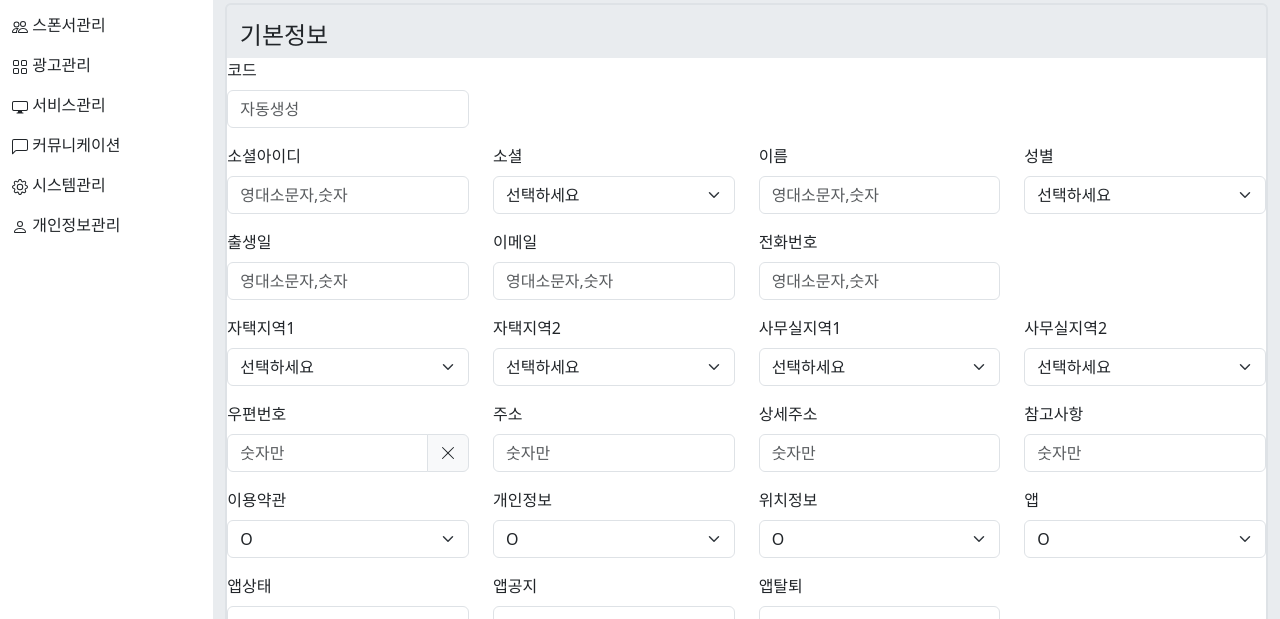
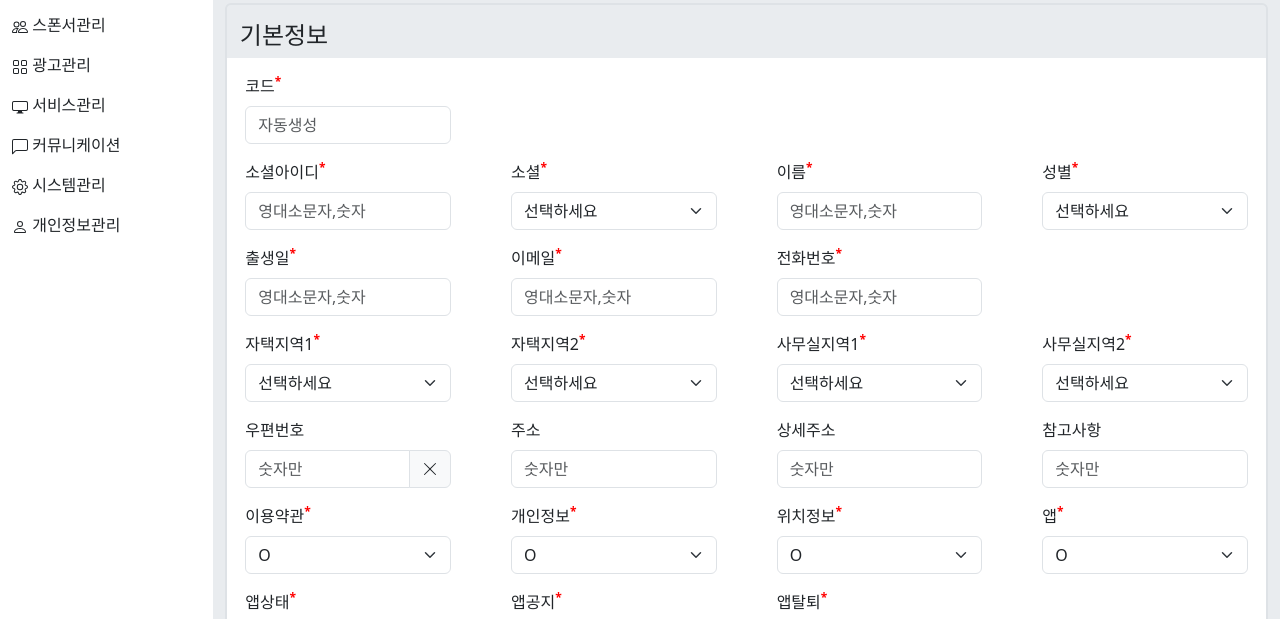
Before and after one commit to youngtaekseo/bootstrap, a plain HTML site: page Exam/MemberCreate.html in a window 1280 px wide. Shown: the part 163-782 px from the top of the page. Drawn offline with nearby package versions, Linux system fonts and the light colour scheme.

Commit message:
padding 적용, 위첨자 추가

```diff
--- a/Exam/MemberCreate.html
+++ b/Exam/MemberCreate.html
@@ -18,6 +18,11 @@
 
         .btn {
             text-align: left;
+        }
+
+        .col-3 {
+            padding-left: 30px;
+            padding-right: 30px;
         }
 
         footer {
@@ -209,22 +214,22 @@
                                     &nbsp;&nbsp;기본정보
                                 </div>
 
-                                <div class="bg-white" style="height: 1100px;">
+                                <div class="bg-white pt-3" style="height: 1100px;">
                                     <div class="row mb-3">
                                         <div class="col-3">
-                                            <label class="form-label" for="">코드</label>
+                                            <label class="form-label" for="">코드<sup style="color: red;"><b>*</b></sup></label>
                                             <input type="text" class="form-control" placeholder="자동생성" aria-label="자동생성">
                                         </div>
                                     </div>
 
                                     <div class="row mb-3">
                                         <div class="col-3">
-                                            <label class="form-label" for="">소셜아이디</label>
+                                            <label class="form-label" for="">소셜아이디<sup style="color: red;"><b>*</b></sup></label>
                                             <input type="text" class="form-control" placeholder="영대소문자,숫자" aria-label="영대소문자,숫자">
                                         </div>
 
                                         <div class="col-3">
-                                            <label class="form-label" for="">소셜</label>
+                                            <label class="form-label" for="">소셜<sup style="color: red;"><b>*</b></sup></label>
                                             <select class="form-select" id="floatingSelect" aria-label="소셜">
                                                 <option selected>선택하세요</option>
                                                 <option value="1">One</option>
@@ -234,12 +239,12 @@
                                         </div>
 
                                         <div class="col-3">
-                                            <label class="form-label" for="">이름</label>
+                                            <label class="form-label" for="">이름<sup style="color: red;"><b>*</b></sup></label>
                                             <input type="text" class="form-control" placeholder="영대소문자,숫자" aria-label="영대소문자,숫자">
                                         </div>
 
                                         <div class="col-3">
-                                            <label class="form-label" for="">성별</label>
+                                            <label class="form-label" for="">성별<sup style="color: red;"><b>*</b></sup></label>
                                             <select class="form-select" id="floatingSelect" aria-label="소셜">
                                                 <option selected>선택하세요</option>
                                                 <option value="1">남자</option>
@@ -250,24 +255,24 @@
 
                                     <div class="row mb-3">
                                         <div class="col-3">
-                                            <label class="form-label" for="">출생일</label>
+                                            <label class="form-label" for="">출생일<sup style="color: red;"><b>*</b></sup></label>
                                             <input type="text" class="form-control" placeholder="영대소문자,숫자" aria-label="영대소문자,숫자">
                                         </div>
 
                                         <div class="col-3">
-                                            <label class="form-label" for="">이메일</label>
+                                            <label class="form-label" for="">이메일<sup style="color: red;"><b>*</b></sup></label>
                                             <input type="text" class="form-control" placeholder="영대소문자,숫자" aria-label="영대소문자,숫자">
                                         </div>
 
                                         <div class="col-3">
-                                            <label class="form-label" for="">전화번호</label>
+                                            <label class="form-label" for="">전화번호<sup style="color: red;"><b>*</b></sup></label>
                                             <input type="text" class="form-control" placeholder="영대소문자,숫자" aria-label="영대소문자,숫자">
                                         </div>
                                     </div>
 
                                     <div class="row mb-3">
                                         <div class="col-3">
-                                            <label class="form-label" for="">자택지역1</label>
+                                            <label class="form-label" for="">자택지역1<sup style="color: red;"><b>*</b></sup></label>
                                             <select class="form-select" id="floatingSelect" aria-label="소셜">
                                                 <option selected>선택하세요</option>
                                                 <option value="1">서울</option>
@@ -276,7 +281,7 @@
                                         </div>
 
                                         <div class="col-3">
-                                            <label class="form-label" for="">자택지역2</label>
+                                            <label class="form-label" for="">자택지역2<sup style="color: red;"><b>*</b></sup></label>
                                             <select class="form-select" id="floatingSelect" aria-label="소셜">
                                                 <option selected>선택하세요</option>
                                                 <option value="1">서울</option>
@@ -285,7 +290,7 @@
                                         </div>
 
                                         <div class="col-3">
-                                            <label class="form-label" for="">사무실지역1</label>
+                                            <label class="form-label" for="">사무실지역1<sup style="color: red;"><b>*</b></sup></label>
                                             <select class="form-select" id="floatingSelect" aria-label="소셜">
                                                 <option selected>선택하세요</option>
                                                 <option value="1">서울</option>
@@ -294,7 +299,7 @@
                                         </div>
 
                                         <div class="col-3">
-                                            <label class="form-label" for="">사무실지역2</label>
+                                            <label class="form-label" for="">사무실지역2<sup style="color: red;"><b>*</b></sup></label>
                                             <select class="form-select" id="floatingSelect" aria-label="소셜">
                                                 <option selected>선택하세요</option>
                                                 <option value="1">서울</option>
@@ -334,7 +339,7 @@
 
                                     <div class="row mb-3">
                                         <div class="col-3">
-                                            <label class="form-label" for="">이용약관</label>
+                                            <label class="form-label" for="">이용약관<sup style="color: red;"><b>*</b></sup></label>
                                             <select class="form-select" id="floatingSelect" aria-label="이용약관">
                                                 <option value="1" selected>O</option>
                                                 <option value="2">X</option>
@@ -342,7 +347,7 @@
                                         </div>
 
                                         <div class="col-3">
-                                            <label class="form-label" for="">개인정보</label>
+                                            <label class="form-label" for="">개인정보<sup style="color: red;"><b>*</b></sup></label>
                                             <select class="form-select" id="floatingSelect" aria-label="개인정보">
                                                 <option value="1" selected>O</option>
                                                 <option value="2">X</option>
@@ -350,7 +355,7 @@
                                         </div>
 
                                         <div class="col-3">
-                                            <label class="form-label" for="">위치정보</label>
+                                            <label class="form-label" for="">위치정보<sup style="color: red;"><b>*</b></sup></label>
                                             <select class="form-select" id="floatingSelect" aria-label="위치정보">
                                                 <option value="1" selected>O</option>
                                                 <option value="2">X</option>
@@ -358,7 +363,7 @@
                                         </div>
 
                                         <div class="col-3">
-                                            <label class="form-label" for="">앱</label>
+                                            <label class="form-label" for="">앱<sup style="color: red;"><b>*</b></sup></label>
                                             <select class="form-select" id="floatingSelect" aria-label="앱">
                                                 <option value="1" selected>O</option>
                                                 <option value="2">X</option>
@@ -368,7 +373,7 @@
 
                                     <div class="row mb-3">
                                         <div class="col-3">
-                                            <label class="form-label" for="">앱상태</label>
+                                            <label class="form-label" for="">앱상태<sup style="color: red;"><b>*</b></sup></label>
                                             <select class="form-select" id="floatingSelect" aria-label="앱상태">
                                                 <option value="1" selected>O</option>
                                                 <option value="2">X</option>
@@ -376,7 +381,7 @@
                                         </div>
 
                                         <div class="col-3">
-                                            <label class="form-label" for="">앱공지</label>
+                                            <label class="form-label" for="">앱공지<sup style="color: red;"><b>*</b></sup></label>
                                             <select class="form-select" id="floatingSelect" aria-label="앱공지">
                                                 <option value="1" selected>O</option>
                                                 <option value="2">X</option>
@@ -384,7 +389,7 @@
                                         </div>
 
                                         <div class="col-3">
-                                            <label class="form-label" for="">앱탈퇴</label>
+                                            <label class="form-label" for="">앱탈퇴<sup style="color: red;"><b>*</b></sup></label>
                                             <select class="form-select" id="floatingSelect" aria-label="앱탈퇴">
                                                 <option value="1" selected>O</option>
                                                 <option value="2">X</option>
@@ -423,7 +428,7 @@
 
                                     <div class="row mb-3">
                                         <div class="col-3">
-                                            <label class="form-label" for="">모바일OS</label>
+                                            <label class="form-label" for="">모바일OS<sup style="color: red;"><b>*</b></sup></label>
                                             <select class="form-select" id="floatingSelect" aria-label="모바일OS">
                                                 <option selected>선택하세요</option>
                                                 <option value="1">Android</option>
@@ -494,7 +499,7 @@
                                     </div>
 
                                     <div class="row mb-3">
-                                        <div class="col-6">
+                                        <div class="col-6" style="padding-left: 30px;">
                                             <button type="button" class="btn btn-outline-secondary">
                                                 <svg xmlns="http://www.w3.org/2000/svg" width="16" height="16" fill="currentColor" class="bi bi-list-ul" viewBox="0 0 16 16">
                                                     <path fill-rule="evenodd" d="M5 11.5a.5.5 0 0 1 .5-.5h9a.5.5 0 0 1 0 1h-9a.5.5 0 0 1-.5-.5m0-4a.5.5 0 0 1 .5-.5h9a.5.5 0 0 1 0 1h-9a.5.5 0 0 1-.5-.5m0-4a.5.5 0 0 1 .5-.5h9a.5.5 0 0 1 0 1h-9a.5.5 0 0 1-.5-.5m-3 1a1 1 0 1 0 0-2 1 1 0 0 0 0 2m0 4a1 1 0 1 0 0-2 1 1 0 0 0 0 2m0 4a1 1 0 1 0 0-2 1 1 0 0 0 0 2"/>
@@ -502,7 +507,7 @@
                                             </button>
                                         </div>
                                         <div class="col">
-                                            <div style="float: right;">
+                                            <div style="float: right; padding-right: 18px;">
                                                 <button type="button" class="btn btn-primary">
                                                     <svg xmlns="http://www.w3.org/2000/svg" width="16" height="16" fill="currentColor" class="bi bi-database-fill" viewBox="0 0 16 16">
                                                         <path d="M3.904 1.777C4.978 1.289 6.427 1 8 1s3.022.289 4.096.777C13.125 2.245 14 2.993 14 4s-.875 1.755-1.904 2.223C11.022 6.711 9.573 7 8 7s-3.022-.289-4.096-.777C2.875 5.755 2 5.007 2 4s.875-1.755 1.904-2.223"/>
@@ -524,7 +529,7 @@
     </section>
 
     <!-- 하단정보 -->
-    <footer class="border border-3">
+    <footer>
       <p>(주)DocMall | 대표: 홍길동 | 사업자 등록번호:111-11-11111 | 통신판매업신고: 제0000-서울노원-100호 | 개인정보 보호 책임자: 홍길동</p>
       <p>E-mail:user01@docmall.com | 주소:서울시 노원구 이제빌딩 704호</p>
       <p>2023.DocMall All rights reserved.</p>
```
Also changed, not shown: Exam/MemberView.html (+9 -12 lines).
